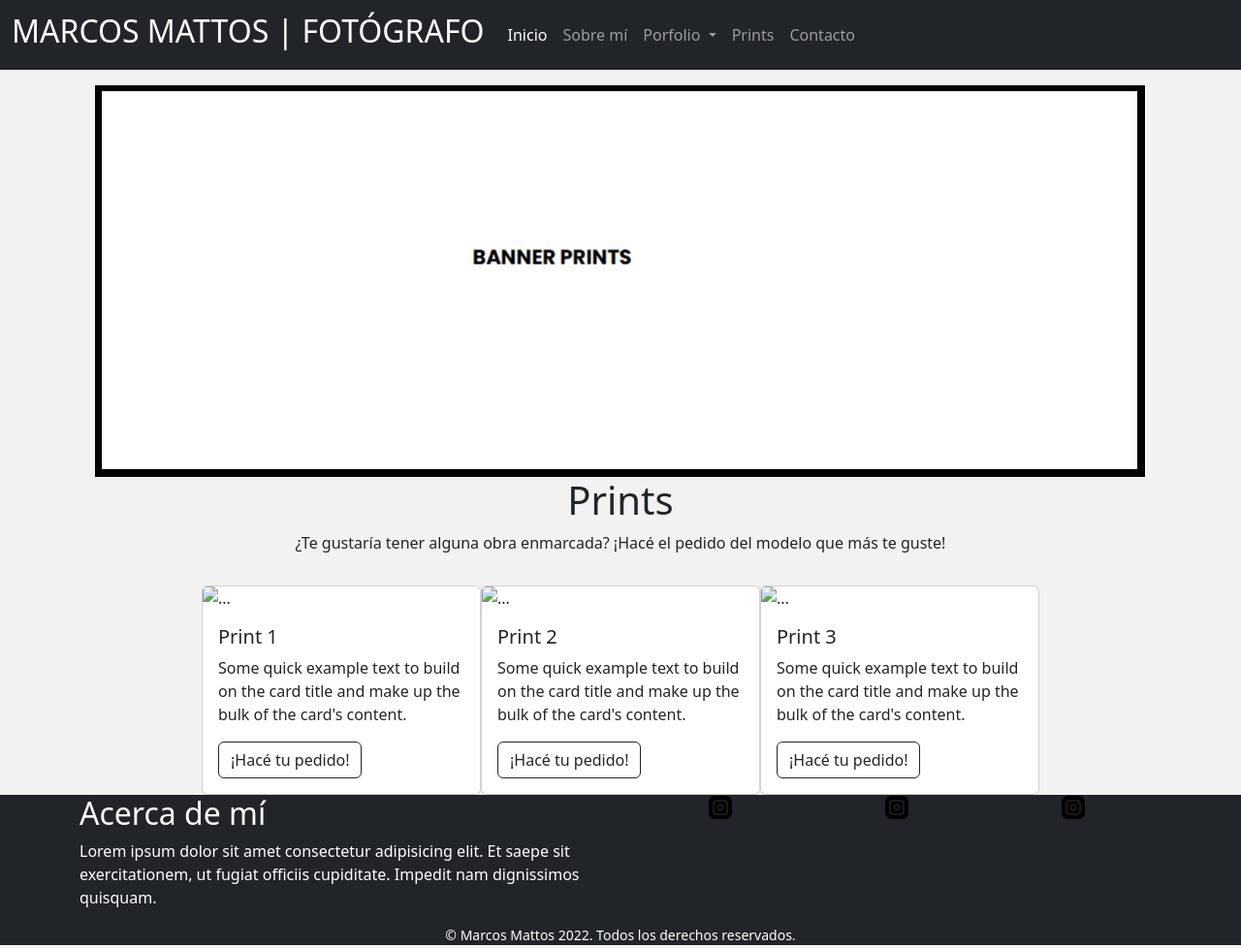
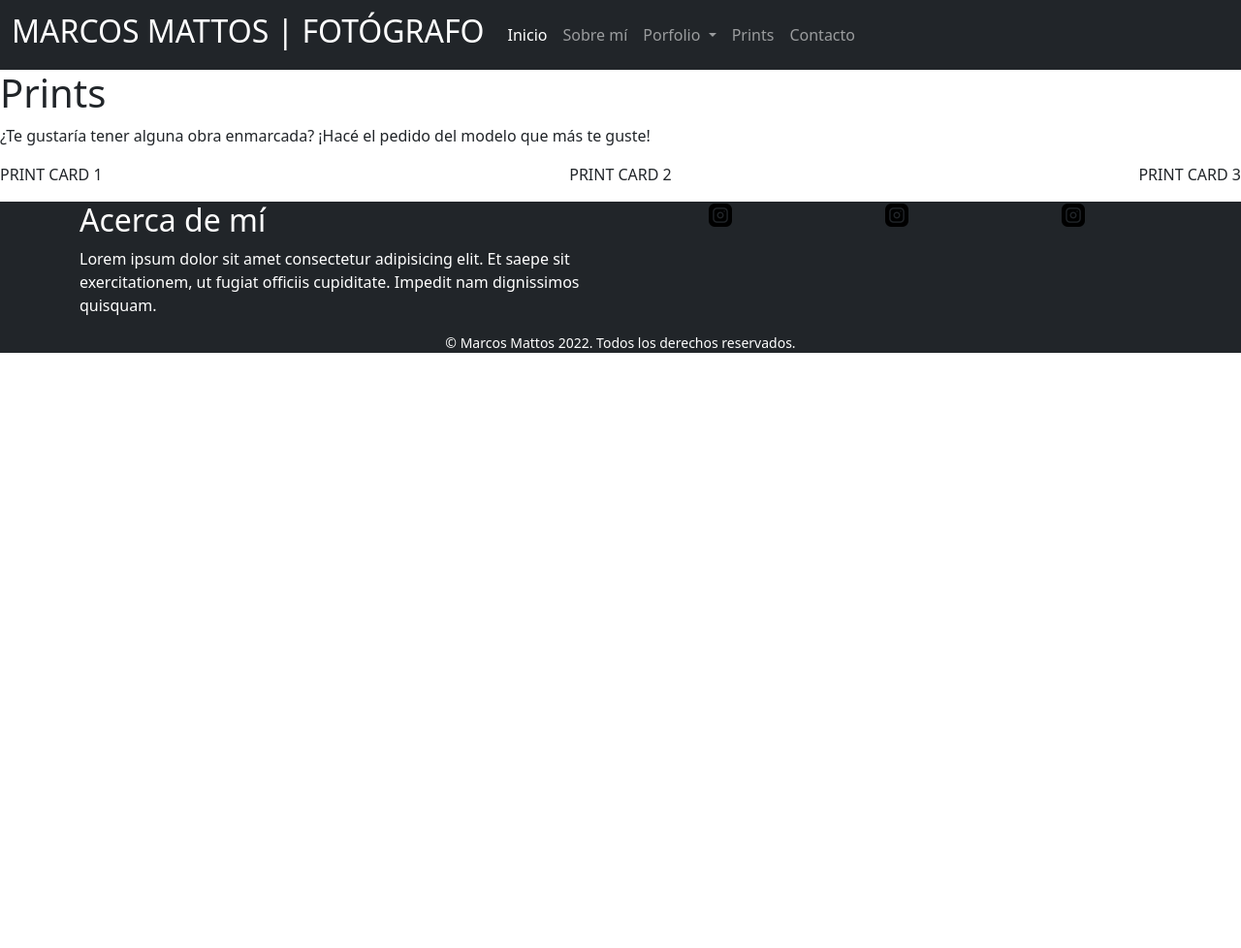
Before and after one commit to MarcosM93/primer_repositorio, a website: page pages/prints.html in a window 1280 px wide. Shown: the whole page at 97% size. After the commit the page ends 800 px from the top, so only its background shows below. Drawn offline with nearby package versions, Linux system fonts and the light colour scheme; files that its build step writes are made by us from their sources; files whose address does not match are found by name.

Commit message:
entrega desafio SASS I

```diff
--- a/pages/prints.html
+++ b/pages/prints.html
@@ -21,7 +21,6 @@
 
 
 <body>
-
     <header>
         <nav class="navbar navbar-expand-md navbar-dark bg-dark w-100">
             <div class="container-fluid">
@@ -68,51 +67,23 @@
         </nav>
     </header>
 
-    <main class="container">
-        <div class="aperturaprints d-flex flex-column text-center w-100 mh-20 p-3">
-            <img class="img-fluid" src="../img/BANNER PRINTS.png" alt="">
-            <h1>Prints</h1>
-            <p>¿Te gustaría tener alguna obra enmarcada? ¡Hacé el pedido del modelo que más te guste!</p>
-        </div>
+    <main>
+            <div class="prints">
+                <h1>Prints</h1>
+                <p>¿Te gustaría tener alguna obra enmarcada? ¡Hacé el pedido del modelo que más te guste!</p>
+            </div>
 
-        <section class="prints-all d-flex flex-row justify-content-center">
-
-            <article class="printscard">
-            <div class="card" style="width: 18rem;">
-                <img src="..." class="card-img-top" alt="...">
-                <div class="card-body">
-                    <h5 class="card-title">Print 1</h5>
-                    <p class="card-text">Some quick example text to build on the card title and make up the bulk of the
-                        card's content.</p>
-                    <a href="./contacto.html" class="btn btn-outline-dark">¡Hacé tu pedido!</a>
+            <div class="contenedorprints">
+                <div class="print-card">
+                    <p>PRINT CARD 1</p>
+                </div>
+                <div class="print-card">
+                    <p>PRINT CARD 2</p>
+                </div>
+                <div class="print-card">
+                    <p>PRINT CARD 3</p>
                 </div>
             </div>
-        </article>
-
-            <article class="printscard">
-                <div class="card" style="width: 18rem;">
-                    <img src="..." class="card-img-top" alt="...">
-                    <div class="card-body">
-                        <h5 class="card-title">Print 2</h5>
-                        <p class="card-text">Some quick example text to build on the card title and make up the bulk of
-                            the card's content.</p>
-                        <a href="./contacto.html" class="btn btn-outline-dark">¡Hacé tu pedido!</a>
-                    </div>
-                </div>
-            </article>
-
-            <article class="printscard">
-                <div class="card" style="width: 18rem;">
-                    <img src="..." class="card-img-top" alt="...">
-                    <div class="card-body">
-                        <h5 class="card-title">Print 3</h5>
-                        <p class="card-text">Some quick example text to build on the card title and make up the bulk of
-                            the card's content.</p>
-                        <a href="./contacto.html" class="btn btn-outline-dark">¡Hacé tu pedido!</a>
-                    </div>
-                </div>
-            </article>
-        </section>
     </main>
 
     <footer class="bg-dark text-white">
--- a/scss/styles.scss
+++ b/scss/styles.scss
@@ -1,8 +1,28 @@
-body {
-    background: #f2f2f2;
+.porfolio {
+
+    .porfoliocard {
+        display: flex;
+        justify-content: center;
+    }
+
 }
 
-.mainbio {
+div .prints {
+    width: 100%;
+
+    .contenedorprints{
+    display: flex;
+    flex-direction: column;
+    justify-content: center;
+}
+}
+
+    .contenedorprints {
+        display: flex;
+        flex-direction: row;
+        justify-content: space-between;
+    }
+
+.footercopy {
     background-color: yellow;
-    margin: 100px 200px;
 }
```
Also changed, not shown: index.html (+14 -15 lines), pages/bio.html (+5 -5 lines), css/styles.css.
